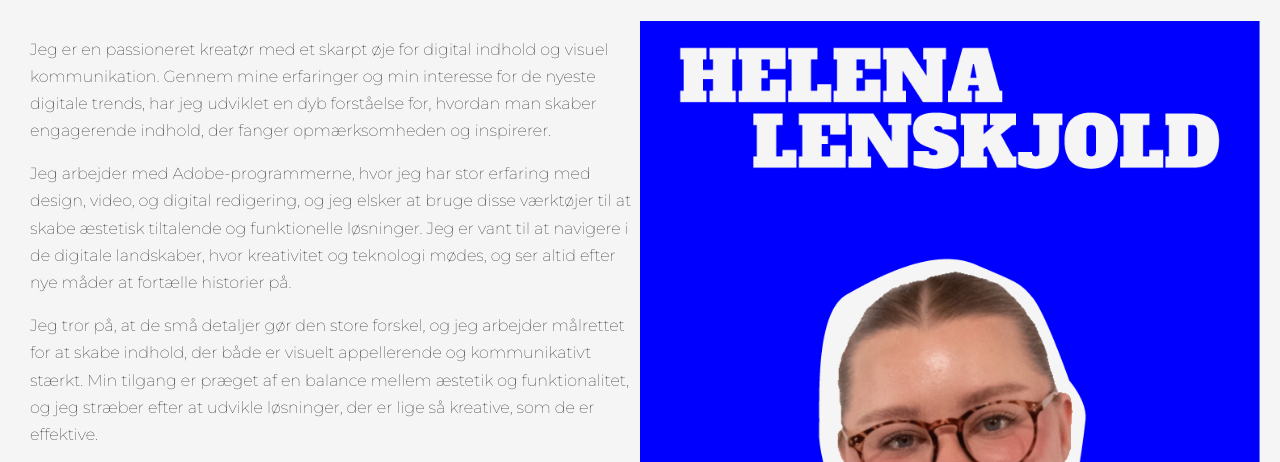
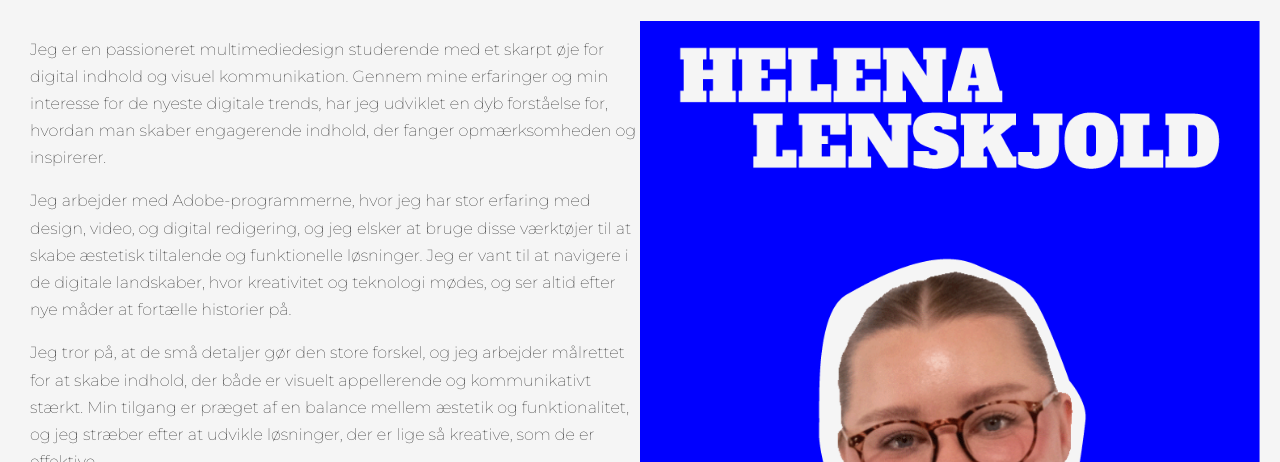
Before and after one commit to helenalenskjold/1semestereksamen, a plain HTML site: page ommig.html in a window 1280 px wide. Shown: the part 226-688 px from the top of the page. Drawn offline with Linux system fonts and the light colour scheme.

Commit message:
opdateret tekst

```diff
--- a/ommig.html
+++ b/ommig.html
@@ -25,7 +25,7 @@
         </div>
         <div class="container-om-mig">
             <div class="text-section-om-mig">
-                <p>Jeg er en passioneret kreatør med et skarpt øje for digital indhold og visuel kommunikation. Gennem mine erfaringer og min interesse for de nyeste digitale trends, har jeg udviklet en dyb forståelse for, hvordan man skaber engagerende indhold, der fanger opmærksomheden og inspirerer.</p>
+                <p>Jeg er en passioneret multimediedesign studerende med et skarpt øje for digital indhold og visuel kommunikation. Gennem mine erfaringer og min interesse for de nyeste digitale trends, har jeg udviklet en dyb forståelse for, hvordan man skaber engagerende indhold, der fanger opmærksomheden og inspirerer.</p>
                 <p>Jeg arbejder med Adobe-programmerne, hvor jeg har stor erfaring med design, video, og digital redigering, og jeg elsker at bruge disse værktøjer til at skabe æstetisk tiltalende og funktionelle løsninger. Jeg er vant til at navigere i de digitale landskaber, hvor kreativitet og teknologi mødes, og ser altid efter nye måder at fortælle historier på.</p>
                 <p>Jeg tror på, at de små detaljer gør den store forskel, og jeg arbejder målrettet for at skabe indhold, der både er visuelt appellerende og kommunikativt stærkt. Min tilgang er præget af en balance mellem æstetik og funktionalitet, og jeg stræber efter at udvikle løsninger, der er lige så kreative, som de er effektive.</p>
                 <p><b>Programmer, jeg har kompetencer i:</b></p>
```
